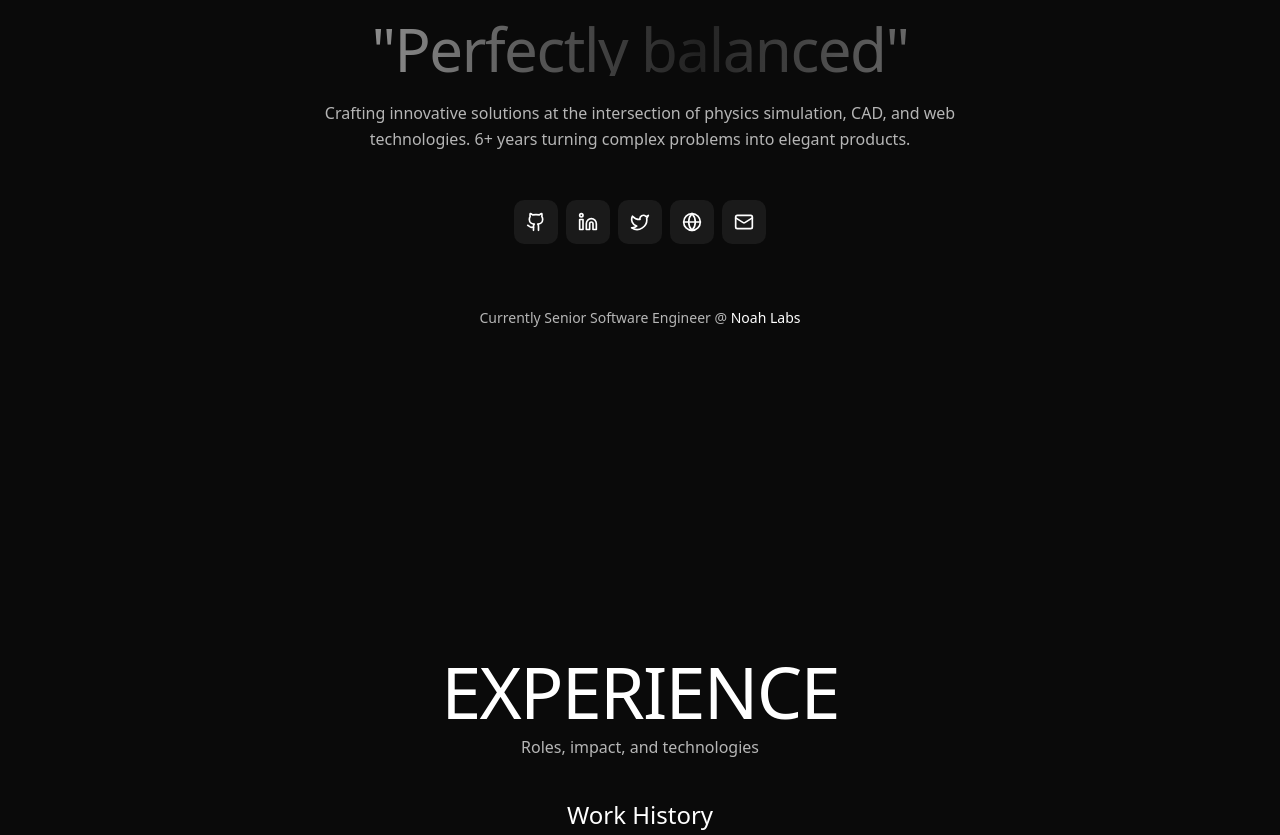
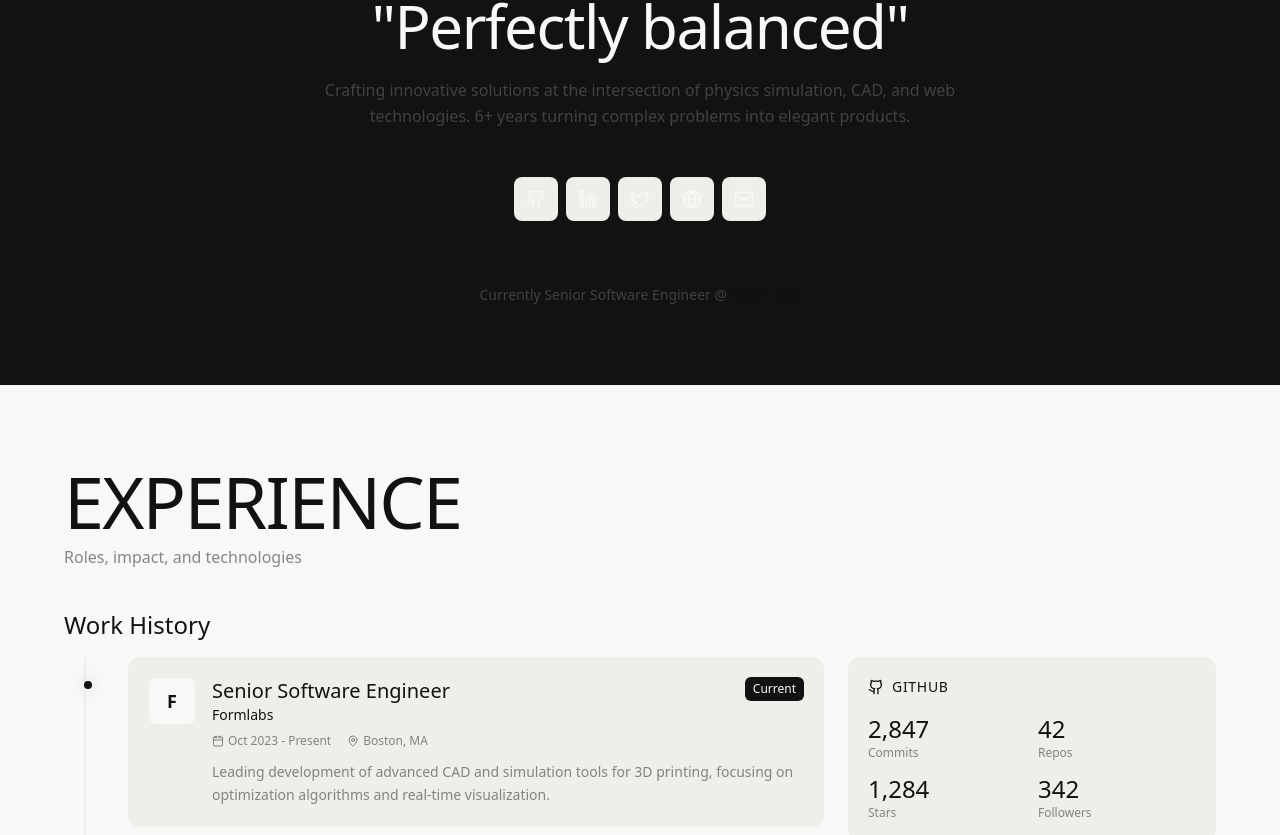
Before and after one commit to manoj-malviya-96/manoj-malviya-96, a Next.js app in the folder portfolio/: page / in a window 1280 px wide. Shown: the part 225-1060 px from the top of the page. Built offline with nearby package versions, Linux system fonts and the light colour scheme.

Commit message:
update names

```diff
--- a/portfolio/app/globals.css
+++ b/portfolio/app/globals.css
@@ -1,51 +1,94 @@
 @import "tailwindcss";
 
-@custom-variant dark (&:is(.dark *));
-
-:root {
-    --font-size: 16px;
-    --background: #ffffff;
-    --foreground: #1a1a1a;
-    --muted: rgba(236, 236, 240, 0.69);
-    --muted-foreground: rgba(0, 0, 0, 0.6);
-    --border: rgba(0, 0, 0, 0.1);
-    --radius: 0.625rem;
+/* Static design tokens */
+@theme static {
+    --color-light: oklch(0.98 0.003 115.93);
+    --color-dark: oklch(0.182 0 89.876);
+    --color-brand-light: oklch(0.656 0.178 301.931 / 0.8);
+    --color-brand-dark: oklch(0.457 0.15 301.931 / 0.8);
+    --color-success: oklch(0.857 0.289 142.573 / 0.7);
+    --color-danger: oklch(0.665 0.222 23.32 / 0.7);
+    --radius-default: 0.5rem;
+    --spacing-default: 0.47rem;
+    --ease-default: cubic-bezier(0.4, 0, 0.2, 1);
+    --animate-ripple: ripple 1s var(--ease-default);
 }
 
-.dark {
-    --background: #0a0a0a;
-    --foreground: #ffffff;
-    --muted: #1a1a1a;
-    --muted-foreground: rgba(255, 255, 255, 0.7);
-    --border: #333333;
+/* Map commonly-used semantic variables to the static tokens */
+:root {
+    --background: var(--color-light);
+    --foreground: var(--color-dark);
+    --muted: oklch(0.95 0.01 115); /* simplified blend */
+    --muted-foreground: oklch(0.45 0 89 / 0.7);
+    --border: oklch(0.85 0 89 / 0.25);
 }
 
-@theme inline {
-    --color-background: var(--background);
-    --color-foreground: var(--foreground);
-    --color-muted: var(--muted);
-    --color-muted-foreground: var(--muted-foreground);
-    --color-border: var(--border);
-    --radius-lg: var(--radius);
-}
-
+/* Base styles */
 @layer base {
-    * {
-        @apply border-border;
+    html {
+        font-size: 16px;
     }
 
     body {
-        @apply bg-background text-foreground;
+        background-color: var(--background);
+        color: var(--foreground);
     }
 }
 
-/**
- * Base typography
- */
+/* Minimal utilities bound to the static tokens */
+@layer utilities {
+    .bg-light {
+        background-color: var(--color-light);
+    }
+
+    .bg-dark {
+        background-color: var(--color-dark);
+    }
+
+    .text-light {
+        color: var(--color-light);
+    }
+
+    .text-dark {
+        color: var(--color-dark);
+    }
+
+    .text-foreground {
+        color: var(--foreground);
+    }
+
+    .text-background {
+        color: var(--background);
+    }
+
+    .bg-background {
+        background-color: var(--background);
+    }
+
+    .bg-foreground {
+        background-color: var(--foreground);
+    }
+
+    .text-muted-foreground {
+        color: var(--muted-foreground);
+    }
+
+    .bg-muted {
+        background-color: var(--muted);
+    }
+
+    .bg-border {
+        background-color: var(--border);
+    }
+
+    .border-border {
+        border-color: var(--border);
+    }
+}
+
+/* Typography defaults when no Tailwind text-* overrides are present */
 @layer base {
-    :where(
-    :not(:has([class*=" text-"]), :not(:has([class^="text-"])))
-  ) {
+    :where(:not(:has([class*=" text-"]), :not(:has([class^="text-"])))) {
         h1 {
             font-size: 1.5rem;
             font-weight: 500;
@@ -76,148 +119,80 @@
     }
 }
 
-html {
-    font-size: var(--font-size);
+/* Subtle effects (explicit CSS to avoid parser issues with @apply in pseudo elements) */
+.glow-subtle {
+    transition: all 300ms var(--ease-default);
 }
 
-/* Gradient text utilities */
-.gradient-text {
-    @apply bg-gradient-to-r from-foreground to-muted-foreground bg-clip-text text-transparent;
-    background-size: 200% auto;
-    animation: gradientShift 8s ease-in-out infinite;
+.glow-subtle:hover {
+    box-shadow: 0 0 20px rgba(0, 0, 0, 0.10), 0 0 40px rgba(0, 0, 0, 0.05), inset 0 0 20px rgba(0, 0, 0, 0.03);
 }
 
-@keyframes gradientShift {
+.glow-accent {
+    transition: all 300ms var(--ease-default);
+    transform: translateZ(0);
+}
+
+.glow-accent:hover {
+    transform: translateY(-2px);
+    box-shadow: 0 0 30px rgba(0, 0, 0, 0.15), 0 0 60px rgba(0, 0, 0, 0.08), 0 8px 32px rgba(0, 0, 0, 0.12);
+}
+
+@keyframes pulseGlow {
     0%, 100% {
-        background-position: 0% 50%;
+        box-shadow: 0 0 15px rgba(0, 0, 0, 0.2);
     }
     50% {
-        background-position: 100% 50%;
+        box-shadow: 0 0 25px rgba(0, 0, 0, 0.4);
     }
 }
 
-.dark .gradient-text {
-    @apply bg-gradient-to-r from-white via-white/10 to-white bg-clip-text text-transparent;
-    background-size: 200% auto;
+.pulse-glow {
+    animation: pulseGlow 2s var(--ease-default) infinite;
 }
 
-:root:not(.dark) .gradient-text {
-    @apply bg-gradient-to-r from-black via-white/10 to-black bg-clip-text text-transparent;
-    background-size: 200% auto;
-}
-
-/* Light-based glow effects */
-.glow-subtle {
-    @apply transition-all duration-300 ease-out;
-}
-
-.dark .glow-subtle:hover {
-    @apply shadow-[0_0_20px_rgba(255,255,255,0.1),0_0_40px_rgba(255,255,255,0.05)] shadow-inner;
-    box-shadow: 0 0 20px rgba(255, 255, 255, 0.1),
-    0 0 40px rgba(255, 255, 255, 0.05),
-    inset 0 0 20px rgba(255, 255, 255, 0.03);
-}
-
-:root:not(.dark) .glow-subtle:hover {
-    box-shadow: 0 0 20px rgba(0, 0, 0, 0.08),
-    0 0 40px rgba(0, 0, 0, 0.04),
-    inset 0 0 20px rgba(0, 0, 0, 0.02);
-}
-
-.glow-accent {
-    @apply transition-all duration-300 ease-out;
-}
-
-.dark .glow-accent:hover {
-    @apply -translate-y-0.5;
-    box-shadow: 0 0 30px rgba(255, 255, 255, 0.15),
-    0 0 60px rgba(255, 255, 255, 0.08),
-    0 8px 32px rgba(255, 255, 255, 0.12);
-}
-
-:root:not(.dark) .glow-accent:hover {
-    @apply -translate-y-0.5;
-    box-shadow: 0 0 30px rgba(0, 0, 0, 0.12),
-    0 0 60px rgba(0, 0, 0, 0.06),
-    0 8px 32px rgba(0, 0, 0, 0.08);
-}
-
-/* Pulse glow for current items */
-@keyframes pulseGlow {
-    0%, 100% {
-        box-shadow: 0 0 15px rgba(255, 255, 255, 0.2);
-    }
-    50% {
-        box-shadow: 0 0 25px rgba(255, 255, 255, 0.4);
-    }
-}
-
-.dark .pulse-glow {
-    @apply animate-pulse;
-    animation: pulseGlow 2s ease-in-out infinite;
-}
-
-:root:not(.dark) .pulse-glow {
-    @apply animate-pulse;
-    animation: pulseGlow 2s ease-in-out infinite;
-    box-shadow: 0 0 15px rgba(0, 0, 0, 0.15);
-}
-
-/* Card glow on hover */
 .card-glow {
-    @apply relative transition-all duration-300 ease-out;
+    position: relative;
+    transition: all 300ms var(--ease-default);
 }
 
 .card-glow::before {
-    @apply content-[''] absolute inset-0 rounded-[inherit] p-px opacity-0 transition-opacity duration-300;
-    background: linear-gradient(135deg, transparent, transparent);
-    -webkit-mask: linear-gradient(#fff 0 0) content-box,
-    linear-gradient(#fff 0 0);
-    -webkit-mask-composite: xor;
-    mask-composite: exclude;
+    content: '';
+    position: absolute;
+    inset: 0;
+    border-radius: inherit;
+    padding: 1px;
+    opacity: 0;
+    transition: opacity 300ms var(--ease-default);
+    background-image: linear-gradient(135deg, transparent 0%, transparent 100%);
 }
 
-.dark .card-glow:hover::before {
-    @apply opacity-100;
-    background: linear-gradient(
-            135deg,
-            rgba(255, 255, 255, 0.3),
-            rgba(255, 255, 255, 0.1)
-    );
+.card-glow:hover::before {
+    opacity: 1;
+    background-image: linear-gradient(135deg, rgba(0, 0, 0, 0.25) 0%, rgba(0, 0, 0, 0.08) 100%);
 }
 
-:root:not(.dark) .card-glow:hover::before {
-    @apply opacity-100;
-    background: linear-gradient(
-            135deg,
-            rgba(0, 0, 0, 0.2),
-            rgba(0, 0, 0, 0.05)
-    );
-}
-
-/* Timeline dot glow */
 .timeline-dot {
-    @apply relative;
+    position: relative;
 }
 
 .timeline-dot::after {
-    @apply content-[''] absolute -inset-1 rounded-full opacity-0 transition-opacity duration-300;
-    background: radial-gradient(
-            circle,
-            currentColor 0%,
-            transparent 70%
-    );
+    content: '';
+    position: absolute;
+    inset: -0.25rem;
+    border-radius: 9999px;
+    opacity: 0;
+    transition: opacity 300ms var(--ease-default);
+    background-image: radial-gradient(circle at center, currentColor 0%, transparent 70%);
 }
 
 .timeline-dot:hover::after {
-    @apply opacity-30;
+    opacity: 0.3;
 }
 
-/* Fluid animations */
 @keyframes float {
-    0%,
-    100% {
-        transform: translateY(0px);
+    0%, 100% {
+        transform: translateY(0);
     }
     50% {
         transform: translateY(-10px);
@@ -235,48 +210,12 @@ html {
     }
 }
 
-@keyframes shimmer {
-    0% {
-        background-position: -1000px 0;
-    }
-    100% {
-        background-position: 1000px 0;
-    }
+/* Additional utility for icon scaling and glow */
+.icon-glow {
+    transition: transform 300ms var(--ease-default), filter 300ms var(--ease-default);
 }
 
-.animate-float {
-    animation: float 3s ease-in-out infinite;
+.icon-glow:hover {
+    transform: scale(1.1);
+    filter: drop-shadow(0 0 8px rgba(0, 0, 0, 0.5));
 }
-
-.animate-fadeIn {
-    @apply animate-none;
-    animation: fadeIn 0.6s ease-out forwards;
-}
-
-.shimmer {
-    @apply bg-gradient-to-r from-transparent via-white/10 to-transparent;
-    background-size: 1000px 100%;
-    animation: shimmer 3s infinite;
-}
-
-/* Icon glow on hover */
-.icon-glow {
-    @apply transition-all duration-300 ease-[cubic-bezier(0.4,0,0.2,1)];
-}
-
-.dark .icon-glow:hover {
-    @apply scale-110;
-    filter: drop-shadow(0 0 8px rgba(255, 255, 255, 0.5));
-}
-
-:root:not(.dark) .icon-glow:hover {
-    @apply scale-110;
-    filter: drop-shadow(0 0 8px rgba(0, 0, 0, 0.3));
-}
-
-/* Smooth transitions */
-button,
-a,
-input {
-    @apply transition-all duration-300 ease-[cubic-bezier(0.4,0,0.2,1)];
-}
--- a/portfolio/components/ScreenContainer.tsx
+++ b/portfolio/components/ScreenContainer.tsx
@@ -2,7 +2,7 @@ import React, {forwardRef, ReactNode} from 'react';
 import {cn} from '@/components/utils';
 
 interface ScreenContainerProps {
-    id: string; // required unique section id
+    id: string;
     title?: string;
     subtitle?: string;
     children: ReactNode;
@@ -24,27 +24,26 @@ export const ScreenContainer = forwardRef<HTMLElement, ScreenContainerProps>(fun
                                                                                                           headerAlign = 'left',
                                                                                                       }, ref) {
     const headerAlignClass = headerAlign === 'center' ? 'text-center' : undefined;
-    const titleBottomSpacing = subtitle ? 'mb-2' : 'mb-10';
 
     return (
-        <section ref={ref} id={id}
-                 className={cn('py-20 px-4 sm:px-6 lg:px-8 max-w-6xl',
-                     'mx-auto min-h-screen flex flex-col items-center justify-center',
-                     className)}>
-            {title && <h2
-                className={cn(
-                    'text-6xl sm:text-7xl tracking-tight',
-                    headerAlignClass,
-                    titleBottomSpacing,
-                    titleClassName,
+        <section ref={ref} id={id} className={cn('py-20 px-4 sm:px-6 lg:px-8', className)}>
+            <div className={cn('max-w-6xl mx-auto')}>
+                {(title || subtitle) && (
+                    <div className={cn('mb-10', headerAlign === 'center' && 'text-center')}>
+                        {title && (
+                            <h2 className={cn('text-6xl sm:text-7xl tracking-tight mb-2', headerAlignClass, titleClassName)}>
+                                {title}
+                            </h2>
+                        )}
+
+                        {subtitle && (
+                            <p className={cn('text-muted-foreground', headerAlignClass, subtitleClassName)}>{subtitle}</p>
+                        )}
+                    </div>
                 )}
-            >
-                {title}
-            </h2>}
-            {subtitle && (
-                <p className={cn('text-muted-foreground mb-10', headerAlignClass, subtitleClassName)}>{subtitle}</p>
-            )}
-            {children}
+
+                {children}
+            </div>
         </section>
     );
 });
--- a/portfolio/screens/entry.tsx
+++ b/portfolio/screens/entry.tsx
@@ -7,7 +7,7 @@ import Home from '@/screens/home';
 import {Briefcase, FolderOpen, Home as HomeIcon, Search} from 'lucide-react';
 import {Input} from '@/components/Input';
 import {Drawer, DrawerContent, DrawerHeader, DrawerTitle} from '@/components/drawer';
-import {NavBar, type NavItem as NavBarItem} from '@/components/NavBar';
+import {NavBar, type NavItem as BottomNavItem} from '@/components/NavBar';
 import ScreenContainer from '@/components/ScreenContainer';
 
 
@@ -19,40 +19,6 @@ type NavItem = {
     label: string;
     icon: React.ComponentType<{ className?: string }>;
 };
-
-// Hook: theme management (keeps DOM access inside the hook)
-function useTheme(defaultPref = true) {
-    // compute initial theme synchronously (safe in client components)
-    const getInitial = () => {
-        try {
-            const saved = localStorage.getItem('theme');
-            const prefersDark = typeof window !== 'undefined' && window.matchMedia
-                ? window.matchMedia('(prefers-color-scheme: dark)').matches
-                : false;
-            return saved === 'dark' || (saved === null && prefersDark) || defaultPref;
-        } catch {
-            return defaultPref;
-        }
-    };
-
-    const [isDark, setIsDark] = useState<boolean>(getInitial);
-
-    // apply class and persist whenever isDark changes
-    useEffect(() => {
-        try {
-            document.documentElement.classList.toggle('dark', isDark);
-            localStorage.setItem('theme', isDark ? 'dark' : 'light');
-        } catch {
-            // ignore storage/dom errors
-        }
-    }, [isDark]);
-
-    const toggleTheme = useCallback(() => {
-        setIsDark((prev) => !prev);
-    }, []);
-
-    return {isDark, toggleTheme, setIsDark};
-}
 
 // Hook: global keyboard shortcuts (keeps window listeners inside the hook)
 function useGlobalShortcuts(onOpenSearch: () => void, onCloseSearch: () => void) {
@@ -126,7 +92,6 @@ export default function Entry() {
     }), [homeRef, workexRef, showcaseRef]);
 
     const [activeSection, setActiveSection] = useState<SectionId>('home');
-    const {isDark, toggleTheme} = useTheme(true);
 
     const [searchOpen, setSearchOpen] = useState(false);
     const [searchQuery, setSearchQuery] = useState('');
@@ -158,7 +123,10 @@ export default function Entry() {
                 <ScreenContainer
                     ref={homeRef}
                     id="home"
+                    title="Entry"
+                    subtitle="Building products & experiences"
                     headerAlign="center"
+                    className="bg-dark text-light"
                 >
                     <Home/>
                 </ScreenContainer>
@@ -168,6 +136,7 @@ export default function Entry() {
                     title="Experience"
                     subtitle="Roles, impact, and technologies"
                     titleClassName="uppercase"
+                    className="bg-light text-dark"
                 >
                     <Highlights/>
                 </ScreenContainer>
@@ -176,6 +145,7 @@ export default function Entry() {
                     id="showcase"
                     title="Projects & Blogs"
                     subtitle="Exploring ideas through code and writing"
+                    className="bg-dark text-light"
                 >
                     <Showcase/>
                 </ScreenContainer>
@@ -183,12 +153,10 @@ export default function Entry() {
             <Footer/>
 
             <NavBar
-                items={navItems as NavBarItem<SectionId>[]}
+                items={navItems as BottomNavItem<SectionId>[]}
                 activeId={activeSection}
                 onNavigate={scrollToSection}
                 onOpenSearch={() => setSearchOpen(true)}
-                onToggleTheme={toggleTheme}
-                isDark={isDark}
             />
 
             {/* Global Search Drawer */}
--- a/portfolio/screens/home.tsx
+++ b/portfolio/screens/home.tsx
@@ -32,7 +32,7 @@ export default function Home() {
     return (
         <div className="max-w-4xl mx-auto text-center space-y-8 animate-fadeIn">
             <div className="space-y-6">
-                <h1 className="text-3xl sm:text-5xl lg:text-6xl gradient-text leading-[0.9] tracking-tight w-full">
+                <h1 className="text-3xl sm:text-5xl lg:text-6xl leading-[0.9] tracking-tight w-full">
                     {PROFILE.quote}
                 </h1>
                 <p className="text-muted-foreground max-w-2xl mx-auto leading-relaxed">
```
Also changed, not shown: portfolio/components/Input.tsx (+7 -5 lines), portfolio/components/NavBar.tsx (+1 -13 lines).
